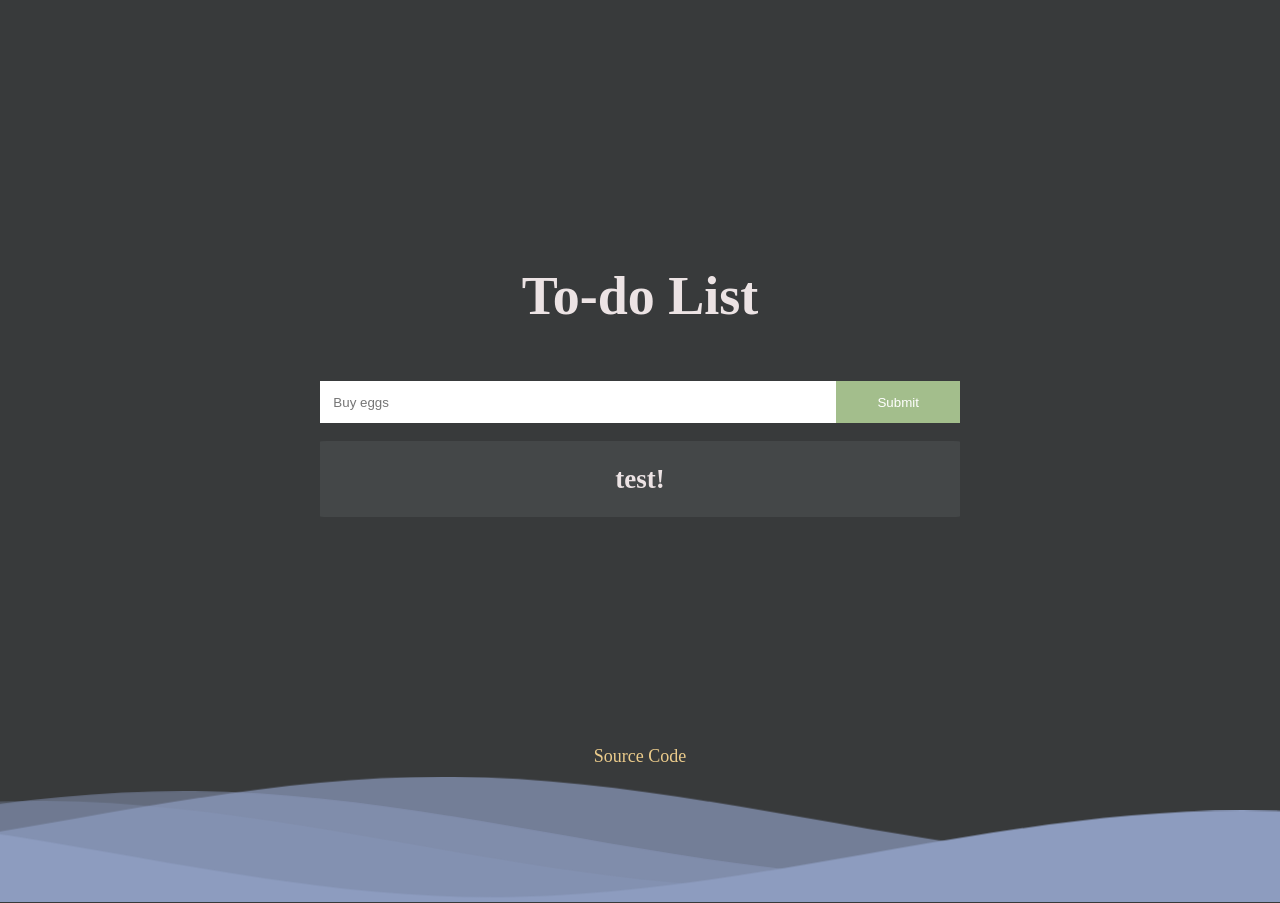
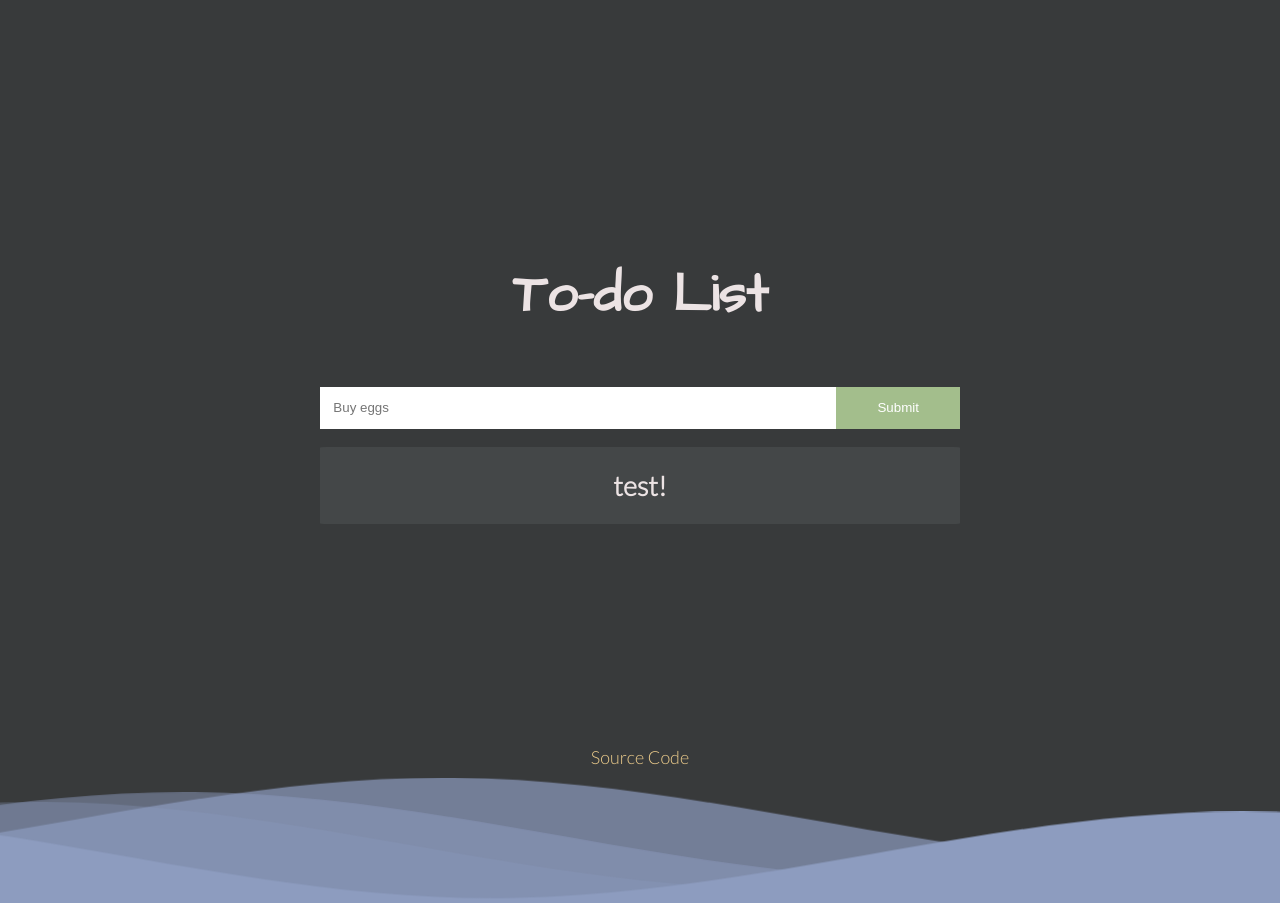
Before and after one commit to vllur/To-do-list, a Jekyll site: the page built from index.html, in a window 1280 px wide. Built offline with Jekyll 4.4.1, drawn with Linux system fonts in a browser that asks for light colours.

Commit message:
Added Google Fonts

```diff
--- /dev/null
+++ b/_sass/abstracts/fonts.scss
@@ -0,0 +1,2 @@
+@import url('https://fonts.googleapis.com/css2?family=Architects+Daughter&display=swap');
+@import url('https://fonts.googleapis.com/css2?family=Lato:wght@300&display=swap');
--- a/_sass/base/base.scss
+++ b/_sass/base/base.scss
@@ -8,6 +8,7 @@ html, body{
 	margin: 0;
 	color: $white;
 	background: $gray;
+	font-family: 'Lato', sans-serif;
 	font-size: 18px;
 }
 
@@ -34,7 +35,7 @@ main{
 	margin-right: auto;
 
 	& > h1{
-		font-family: cursive;
+		font-family: 'Architects Daughter', cursive;
 		font-size: 3em;
 	}
 }
--- a/assets/css/main.scss
+++ b/assets/css/main.scss
@@ -2,6 +2,7 @@
 #
 ---
 @import "abstracts/colors";
+@import "abstracts/fonts";
 
 @import "base/base";
 
```
